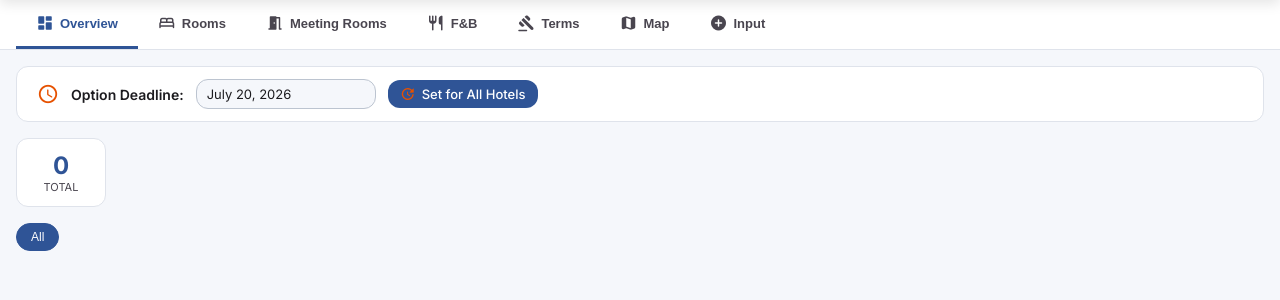
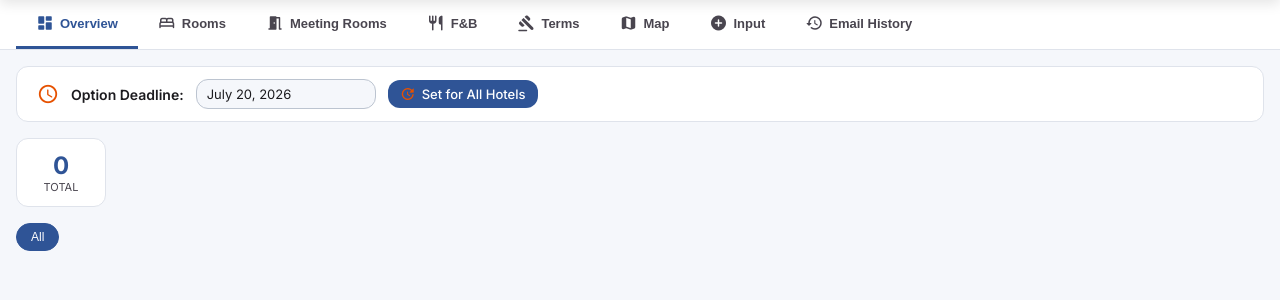
Before and after one commit to stefanococchi/saba-rooming, a Flask app: page /partivia in a window 1280 px wide. Shown: the part 56-356 px from the top of the page. Run offline with Flask 3, Linux system fonts and the light colour scheme; data that the repository does not hold is empty; some libraries are stand-ins or nearby versions.

Commit message:
feat: add Email History as dedicated tab in Partivia tab bar
- Add Email History tab button in tab bar for easy access
- Add tab content that loads email logs when selected
- Extract shared renderEmailList function for tab and modal

Co-Authored-By: Claude Opus 4.6 (1M context) <noreply@anthropic.com>

```diff
--- a/templates/partivia.html
+++ b/templates/partivia.html
@@ -217,6 +217,9 @@ textarea { resize:vertical; min-height:120px; }
   </button>
   <button class="tab-btn" onclick="switchTab('input')">
     <span class="material-icons-round">add_circle</span><span class="tab-label">Input</span>
+  </button>
+  <button class="tab-btn" onclick="switchTab('email_history')">
+    <span class="material-icons-round">history</span><span class="tab-label">Email History</span>
   </button>
 </div>
 
@@ -606,6 +609,21 @@ textarea { resize:vertical; min-height:120px; }
   </div>
 </div>
 
+<!-- ══════════════════════════════════════════════ -->
+<!-- ██  TAB 8: EMAIL HISTORY                    ██ -->
+<!-- ══════════════════════════════════════════════ -->
+<div class="tab-content" id="tab-email_history">
+  <div class="card">
+    <div class="card-header">
+      <span class="material-icons-round">history</span>
+      Email History — Quotes
+    </div>
+    <div class="card-body" id="emailHistoryTab" style="min-height:200px">
+      <p style="color:var(--on-surface-variant);text-align:center;padding:20px">Loading...</p>
+    </div>
+  </div>
+</div>
+
 </div><!-- /container -->
 
 <!-- ── Add Modal ──────────────────────────────── -->
@@ -763,6 +781,7 @@ function switchTab(name) {
   document.getElementById('tab-' + name).classList.add('active');
   event.currentTarget.classList.add('active');
   if (name === 'map' && !mapInitialized) { initMap(); mapInitialized = true; }
+  if (name === 'email_history') { loadEmailHistory(); }
 }
 
 function initMap() {
@@ -1177,11 +1196,7 @@ async function applyParsed() {
 }
 
 // ── Email History ─────────────────────────────
-async function showEmailLogs() {
-  try {
-    const r = await fetch('/api/partivia/email-logs');
-    const logs = await r.json();
-    const container = document.getElementById('emailLogsList');
+function renderEmailList(logs, container) {
   if (logs.length === 0) {
     container.innerHTML = '<p style="color:var(--on-surface-variant);padding:20px;text-align:center">No emails analyzed yet.</p>';
   } else {
@@ -1207,6 +1222,23 @@ async function showEmailLogs() {
       </div>`;
     }).join('');
   }
+}
+
+async function loadEmailHistory() {
+  try {
+    const r = await fetch('/api/partivia/email-logs');
+    const logs = await r.json();
+    renderEmailList(logs, document.getElementById('emailHistoryTab'));
+  } catch (err) {
+    showSnack('Error loading history', 3000);
+  }
+}
+
+async function showEmailLogs() {
+  try {
+    const r = await fetch('/api/partivia/email-logs');
+    const logs = await r.json();
+    renderEmailList(logs, document.getElementById('emailLogsList'));
     document.getElementById('emailLogsModal').classList.add('active');
   } catch (err) {
     showSnack('Error loading history', 3000);
```
Lines whose indentation alone changed are shown as unchanged.
